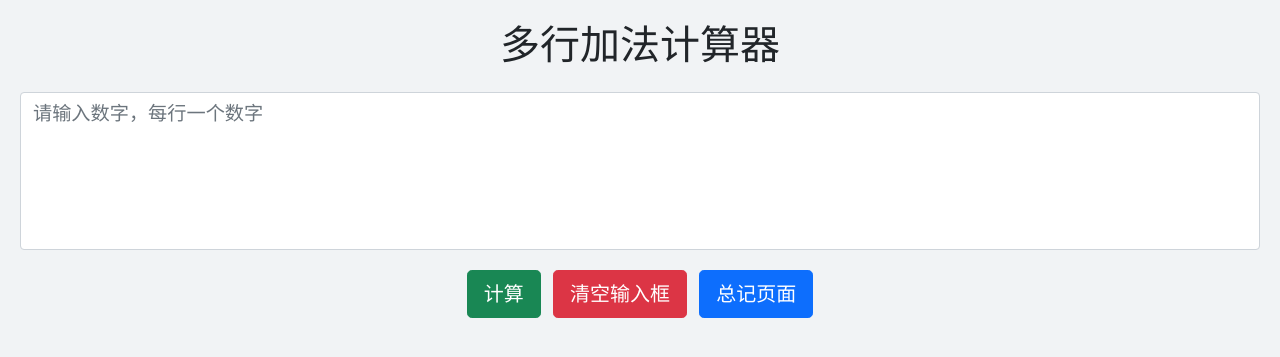
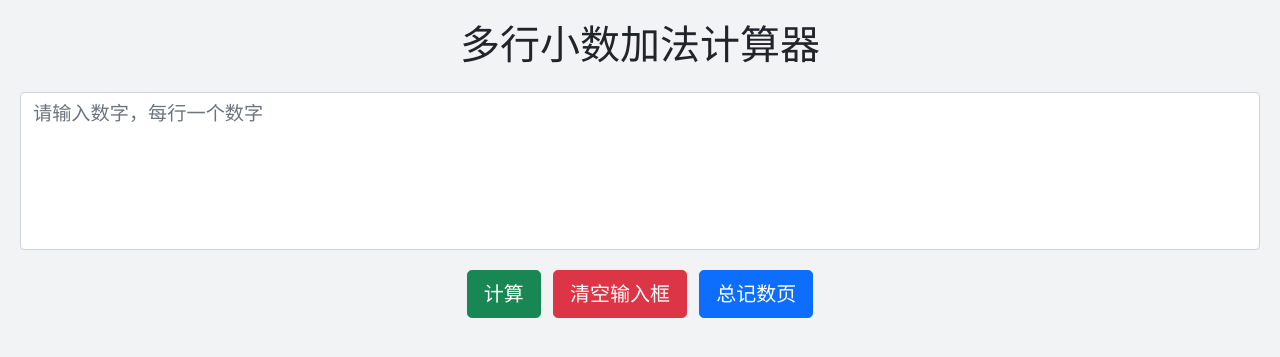
Before and after one commit to Mr-Weik/calc_web, a Flask app: page / in a window 1280 px wide. Shown: the top 357 px of the page. Run offline with Flask 3, Linux system fonts and the light colour scheme.

```diff
--- a/templates/calc_sum.html
+++ b/templates/calc_sum.html
@@ -11,7 +11,7 @@
 <body>
 
 <div class="container py-5">
-    <h1 class="text-center mb-4">计算器</h1>
+    <h1 class="text-center mb-4">总记数页</h1>
     <form method="POST">
         <!-- 输入框区域 -->
         <div class="form-group">
--- a/templates/index.html
+++ b/templates/index.html
@@ -9,7 +9,7 @@
     <link href="{{ url_for('static', filename='css/styles.css') }}" rel="stylesheet">
 </head>
 <body>
-    <h1 class="text-center mb-4">多行加法计算器</h1>
+    <h1 class="text-center mb-4">多行小数加法计算器</h1>
     <form method="post">
         <div class="mb-3">
             <textarea name="lines" rows="5" class="form-control" placeholder="请输入数字，每行一个数字">{{ lines }}</textarea>
@@ -17,7 +17,7 @@
         <div class="text-center">
             <button name="operation" value="add" type="submit" class="btn btn-success m-1 btn-lg">计算</button>
             <button type="button" class="btn btn-danger m-1 btn-lg" onclick="clearInput()">清空输入框</button>
-            <a href="{{ url_for('calc_sum') }}" class="btn btn-primary m-1 btn-lg">总记页面</a>
+            <a href="{{ url_for('calc_sum') }}" class="btn btn-primary m-1 btn-lg">总记数页</a>
         </div>
     </form>
 
```
